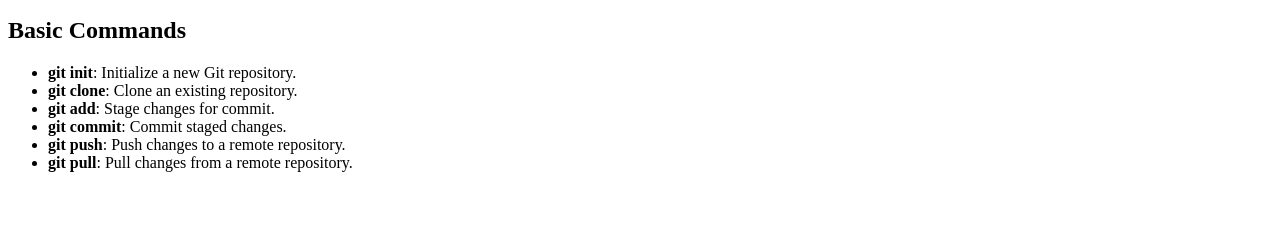
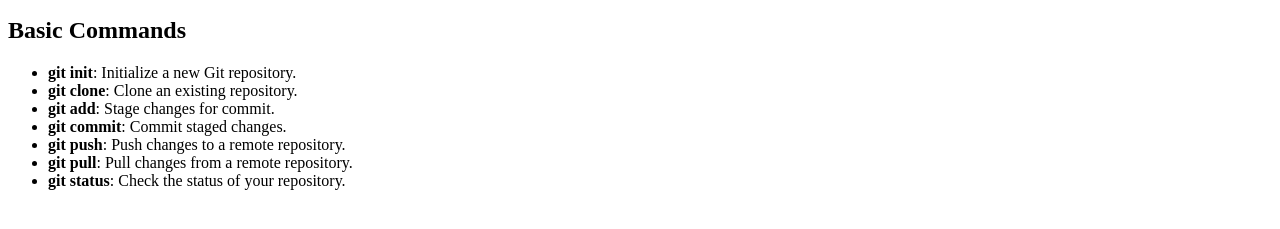
Before and after one commit to mohammad-reza99/git-toturial, a plain HTML site: page index.html in a window 1280 px wide. Shown: the part 101-330 px from the top of the page. Drawn offline with Linux system fonts and the light colour scheme.

Commit message:
Add 'git status' command to the basic commands list in index.html

```diff
--- a/index.html
+++ b/index.html
@@ -20,5 +20,7 @@
       <li><strong>git commit</strong>: Commit staged changes.</li>
       <li><strong>git push</strong>: Push changes to a remote repository.</li>
       <li><strong>git pull</strong>: Pull changes from a remote repository.</li>
+      <li><strong>git status</strong>: Check the status of your repository.</li>
+    </ul>
   </body>
 </html>
```
